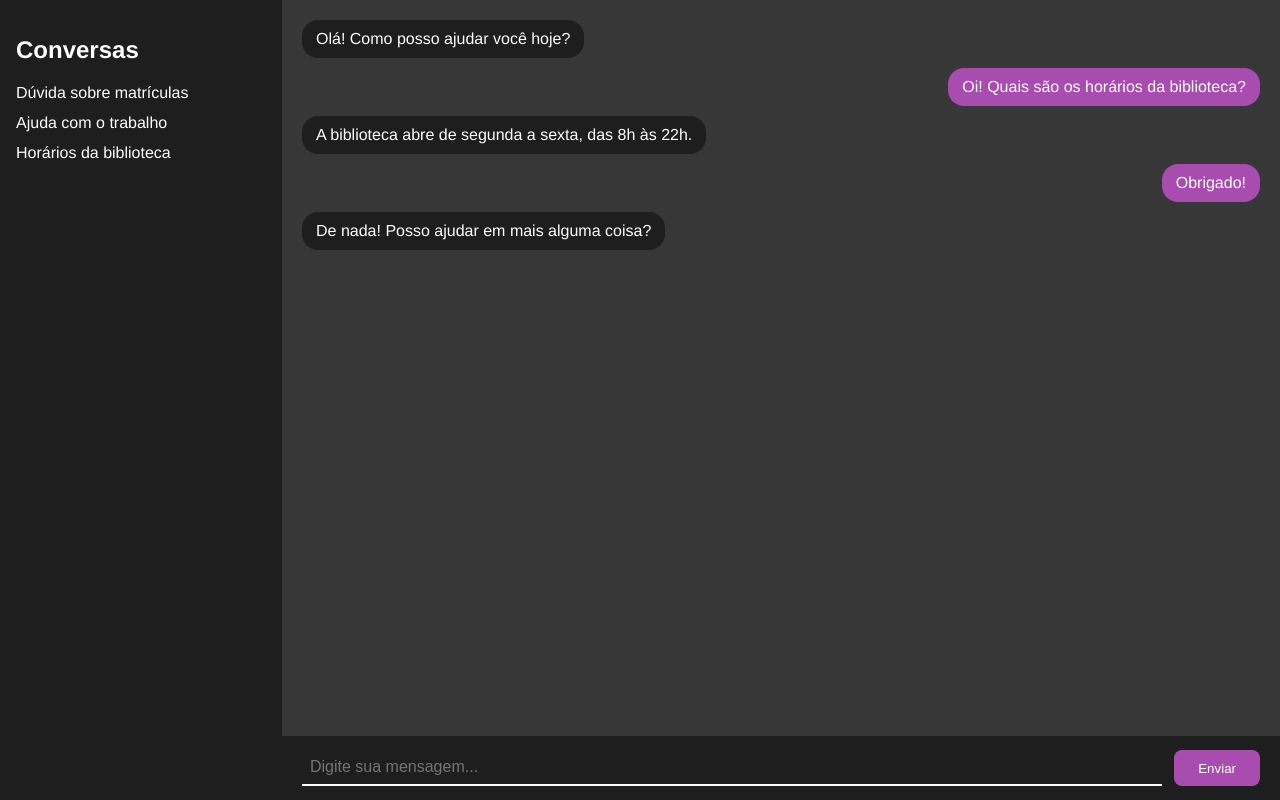
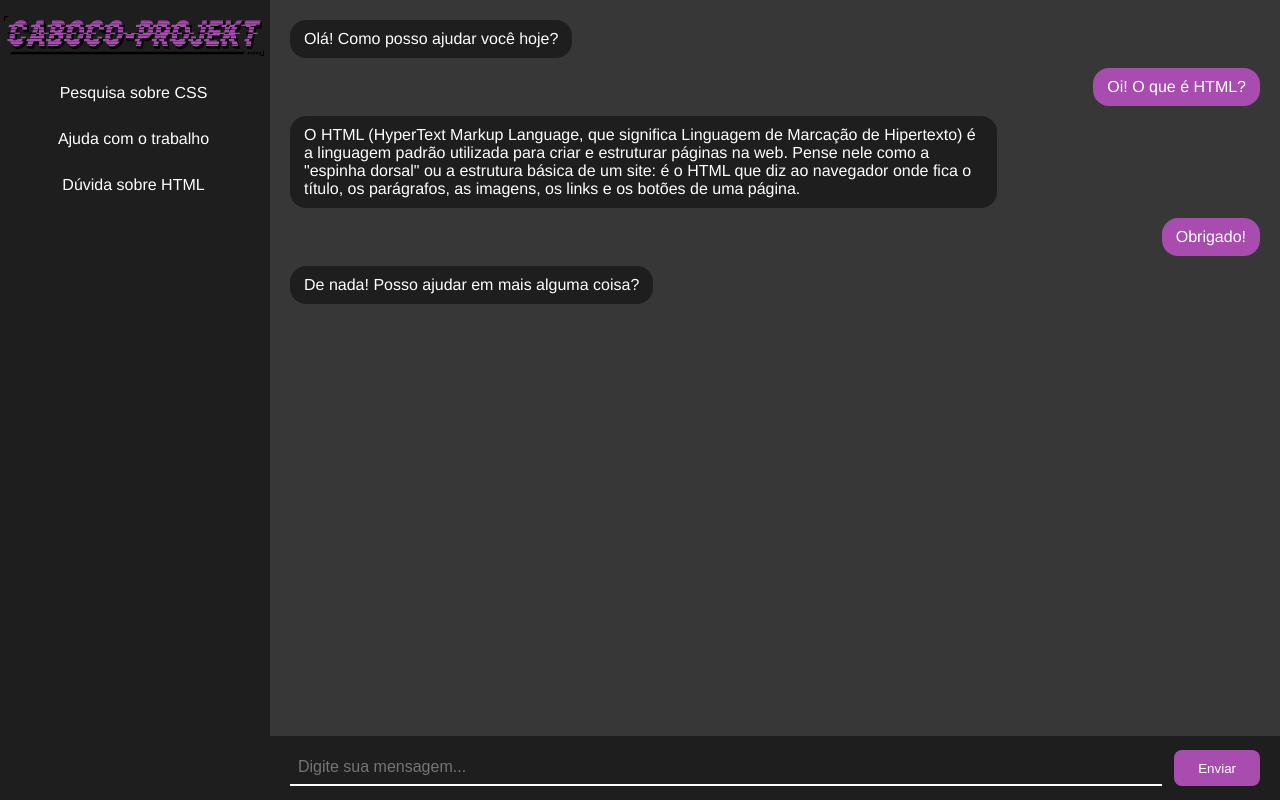
Before and after one commit to w1tchfinder/Caboco-Projekt, a plain HTML site: page Caboco/chat.html in a window 1280 px wide. Drawn offline with Linux system fonts and the light colour scheme.

Commit message:
Arrumei umas coisas no chat pra se encaixar no tema

```diff
--- a/Caboco/chat.html
+++ b/Caboco/chat.html
@@ -14,11 +14,11 @@
         <div class="chat-container">
 
             <aside class="chat-sidebar">
-                <h2>Conversas</h2>
+                <img class="logo-chat" src="../img/caboco-projekt-cyber.png" alt="Logo" width="260" height="40">
                 <ul>
-                    <li><a href="chat.html">Dúvida sobre matrículas</a></li>
-                    <li><a href="chat.html">Ajuda com o trabalho</a></li>
-                    <li><a href="chat.html">Horários da biblioteca</a></li>
+                    <li><a class="chat-hover" href="chat.html">Pesquisa sobre CSS</a></li>
+                    <li><a class="chat-hover" href="chat.html">Ajuda com o trabalho</a></li>
+                    <li><a class="chat-hover" href="chat.html">Dúvida sobre HTML</a></li>
                 </ul>
             </aside>
 
@@ -26,16 +26,16 @@
 
                 <div class="mensagens">
                     <div class="balao bot">Olá! Como posso ajudar você hoje?</div>
-                    <div class="balao usuario">Oi! Quais são os horários da biblioteca?</div>
-                    <div class="balao bot">A biblioteca abre de segunda a sexta, das 8h às 22h.</div>
+                    <div class="balao usuario">Oi! O que é HTML?</div>
+                    <div class="balao bot">O HTML (HyperText Markup Language, que significa Linguagem de Marcação de Hipertexto) é a linguagem padrão utilizada para criar e estruturar páginas na web. Pense nele como a "espinha dorsal" ou a estrutura básica de um site: é o HTML que diz ao navegador onde fica o título, os parágrafos, as imagens, os links e os botões de uma página.</div>
                     <div class="balao usuario">Obrigado!</div>
                     <div class="balao bot">De nada! Posso ajudar em mais alguma coisa?</div>
                 </div>
 
-                <form action="#" method="post">
-                    <input type="text" name="mensagem" placeholder="Digite sua mensagem..." autocomplete="off" required>
-                    <button type="submit">Enviar</button>
-                </form>
+                    <form action="#" method="post">
+                        <input type="text" name="mensagem" placeholder="Digite sua mensagem..." autocomplete="off" required>
+                        <button type="submit">Enviar</button>
+                    </form>
 
             </main>
         </div>
--- a/style/style.css
+++ b/style/style.css
@@ -377,16 +377,21 @@ body {
 .loginbody a:visited {
   color: #ba0bca;
 }
-/* -----------------------------------------------------chat Page Styles------------------------------------------------------ */
+/* -----------------------------------------------------Chat Page Styles------------------------------------------------------ */
 .chat-container {
   display: flex;
   height: 100vh;
 }
 .chat-sidebar {
   width: 250px;
-  background-color: #1e1e1e;
+  background: #1e1e1e;
   color: white;
-  padding: 16px;
+  padding: 16px 16px 16px 4px;
+  margin: 0;
+}
+.logo-chat {
+  display: block;
+  margin: 0 0 20px;
 }
 .chat-sidebar ul {
   list-style: none;
@@ -395,9 +400,25 @@ body {
 .chat-sidebar li {
   margin-bottom: 12px;
 }
+.chat-sidebar h2 {
+  margin-top: 0;
+  font-size: 26px;
+  text-align: center;
+  margin-bottom: 40px;
+}
 .chat-sidebar a {
-  color: white;
-  text-decoration: none;
+    display: block;
+    padding: 8px 12px 8px 14px;
+    color: white;
+    margin-left: 7px;
+    text-decoration: none;
+    background-color: #1e1e1e;
+    text-align: center;
+    transition: background-color 0.3s ease;
+}
+.chat-sidebar a:hover {
+    background-color: #a84caf;
+    transition: background-color 0.3s ease;
 }
 .chat {
   flex: 1;
@@ -439,6 +460,10 @@ body {
   background: none;
   border: none;
   border-bottom: 2px solid white;
+}
+.chat input:focus {
+  outline: none;
+  border-bottom: 2px solid #a84caf;
 }
 .chat button {
   padding: 10px 24px;
```
